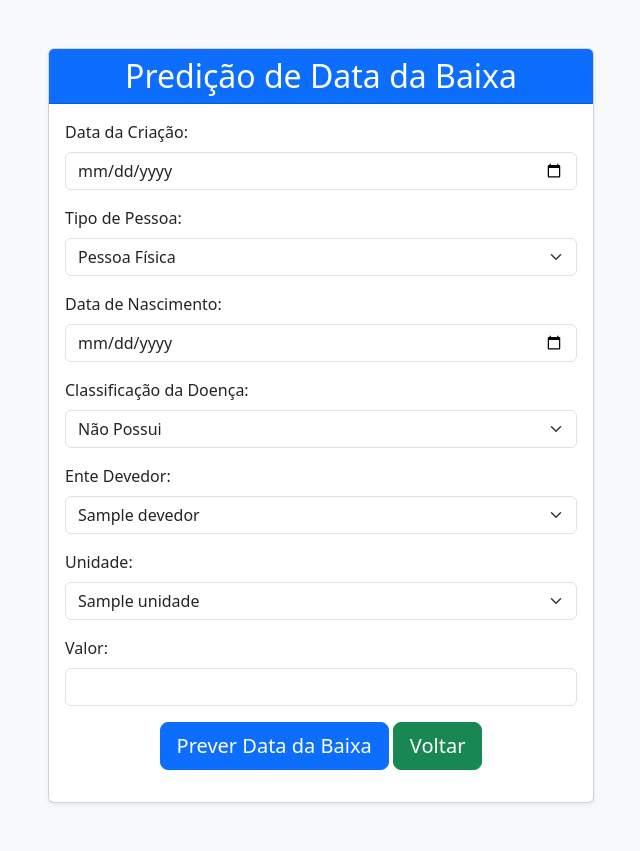
After one commit to anunciado/INF0236-PrecatoryWeb, a Django app: page /predicao_data_baixa/ in a window 1280 px wide. The commit adds this page. Shown: the whole page, without its empty margins (319-959 px from the left). Run offline with Django 5.2, Linux system fonts and the light colour scheme; tables that the repository leaves empty hold one stand-in row (values such as "Sample post"); some libraries are stand-ins or nearby versions.

Commit message:
feat: outra versão funcional

```diff
--- a/precatory/templates/precatory/menu_ia.html
+++ b/precatory/templates/precatory/menu_ia.html
@@ -69,8 +69,8 @@
         <div class="col-md-6">
             <div class="card text-center">
                 <div class="card-body">
-                    <h5>Predição</h5>
-                    <a href="{% url 'predicao_alias' %}" class="btn btn-info">Acessar</a>
+                    <h5>Predição de Data da Baixa</h5>
+                    <a href="{% url 'predicao_data_baixa' %}" class="btn btn-info">Acessar</a>
                 </div>
             </div>
         </div>
--- /dev/null
+++ b/precatory/templates/precatory/predicao_data_baixa.html
@@ -0,0 +1,91 @@
+<!DOCTYPE html>
+<html lang="pt-br">
+<head>
+    <meta charset="UTF-8">
+    <meta name="viewport" content="width=device-width, initial-scale=1.0">
+    <title>Predição de Data da Baixa</title>
+    {% load static %}
+    {% load bootstrap5 %}
+    {% bootstrap_css %}
+    {% bootstrap_javascript %}
+    <link href="../../../static/css/styles.css" rel="stylesheet">
+    <script src="https://cdn.plot.ly/plotly-latest.min.js"></script>
+</head>
+<body>
+
+<div class="container py-5">
+    <div class="row justify-content-center">
+        <div class="col-md-8 col-lg-6">
+            <div class="card shadow-sm">
+                <div class="card-header bg-primary text-white text-center">
+                    <h2 class="mb-0">Predição de Data da Baixa</h2>
+                </div>
+                <div class="card-body">
+                    <form method="post" class="needs-validation" novalidate>
+                        {% csrf_token %}
+                        <div class="mb-3">
+                            <label for="data_da_criacao" class="form-label">Data da Criação:</label>
+                            <input type="date" class="form-control" id="data_da_criacao" name="data_da_criacao"
+                                   required>
+                        </div>
+
+                        <div class="mb-3">
+                            <label for="tipo_de_pessoa" class="form-label">Tipo de Pessoa:</label>
+                            <select class="form-select" id="tipo_de_pessoa" name="tipo_de_pessoa" required>
+                                <option value="PF">Pessoa Física</option>
+                                <option value="PJ">Pessoa Jurídica</option>
+                            </select>
+                        </div>
+
+                        <div class="mb-3">
+                            <label for="data_de_nascimento" class="form-label">Data de Nascimento:</label>
+                            <input type="date" class="form-control" id="data_de_nascimento" name="data_de_nascimento"
+                                   required>
+                        </div>
+
+                        <div class="mb-3">
+                            <label for="classificacao_da_doenca" class="form-label">Classificação da Doença:</label>
+                            <select class="form-select" id="classificacao_da_doenca" name="classificacao_da_doenca"
+                                    required>
+                                <option value="NÃO POSSUI">Não Possui</option>
+                                <option value="GERAL">Geral</option>
+                                <option value="PORTADOR_DEFICIENCIA">PCD</option>
+                            </select>
+                        </div>
+
+                        <div class="mb-3">
+                            <label for="ente_devedor_id" class="form-label">Ente Devedor:</label>
+                            <select class="form-select" id="ente_devedor_id" name="ente_devedor_id" required>
+                                {% for ente in entes_devedores %}
+                                    <option value="{{ ente.id }}">{{ ente.nome }}</option>
+                                {% endfor %}
+                            </select>
+                        </div>
+
+                        <div class="mb-3">
+                            <label for="unidade_id" class="form-label">Unidade:</label>
+                            <select class="form-select" id="unidade_id" name="unidade_id" required>
+                                {% for unidade in unidades %}
+                                    <option value="{{ unidade.id }}">{{ unidade.nome }}</option>
+                                {% endfor %}
+                            </select>
+                        </div>
+
+                        <div class="mb-3">
+                            <label for="valor" class="form-label">Valor:</label>
+                            <input type="number" step="0.01" class="form-control" id="valor" name="valor" required>
+                        </div>
+
+                        <div class="mb-3 text-center">
+                            <button type="submit" class="btn btn-primary btn-lg">Prever Data da Baixa</button>
+                            <a href="{% url 'ia_menu_alias' %}" class="btn btn-success btn-lg">Voltar</a>
+                        </div>
+                    </form>
+                </div>
+            </div>
+        </div>
+    </div>
+</div>
+
+</body>
+</html>
--- a/precatory/urls.py
+++ b/precatory/urls.py
@@ -47,5 +47,5 @@ urlpatterns = [
     path('baixa_modelo_create/', views.baixa_modelo_create, name='baixa_modelo_create_alias'),
     path('train_baixa_model/', views.train_baixa_model, name='train_baixa_model'),
     path('download_baixa_model/', views.download_baixa_model, name='download_baixa_model'),
-    path('predicao/', views.index, name='predicao_alias'),
+    path('predicao_data_baixa/', views.predicao_data_baixa, name='predicao_data_baixa'),
 ]
--- a/precatory/views.py
+++ b/precatory/views.py
@@ -20,6 +20,7 @@ from django_tables2 import SingleTableView
 from sklearn.ensemble import RandomForestRegressor
 from sklearn.metrics import mean_squared_error, mean_absolute_error, r2_score
 from sklearn.model_selection import train_test_split
+from datetime import datetime
 
 from .forms import CSVUploadForm
 from .models import autuacao
@@ -840,3 +841,80 @@ def download_baixa_model(request):
         response = HttpResponse(f.read(), content_type='application/octet-stream')
         response['Content-Disposition'] = 'attachment; filename="modelo_baixa_predicao.pkl"'
         return response
+
+
+def predicao_data_baixa(request):
+    # Carregar os registros de ente_devedor e unidade
+    entes_devedores = ente_devedor.objects.filter(ativo=True).order_by('nome')
+    unidades = unidade.objects.filter(ativo=True).order_by('nome')
+
+    if request.method == 'POST':
+        # Carregar os modelos treinados
+        caminho_modelo_validacao = os.path.join(settings.MEDIA_ROOT, 'modelo_validacao_predicao.pkl')
+        if not os.path.exists(caminho_modelo_validacao):
+            return HttpResponse("Modelo de validação não encontrado. Treine o modelo primeiro.", status=404)
+        modelo_validacao = joblib.load(caminho_modelo_validacao)
+
+        caminho_autuacao_baixa = os.path.join(settings.MEDIA_ROOT, 'modelo_autuacao_predicao.pkl')
+        if not os.path.exists(caminho_autuacao_baixa):
+            return HttpResponse("Modelo de autuação não encontrado. Treine o modelo primeiro.", status=404)
+        modelo_autuacao = joblib.load(caminho_autuacao_baixa)
+
+        caminho_modelo_baixa = os.path.join(settings.MEDIA_ROOT, 'modelo_baixa_predicao.pkl')
+        if not os.path.exists(caminho_modelo_baixa):
+            return HttpResponse("Modelo de baixa não encontrado. Treine o modelo primeiro.", status=404)
+        modelo_baixa = joblib.load(caminho_modelo_baixa)
+
+        # Coletar os dados do formulário
+        dados_formulario = {
+            'data_da_criacao': pd.to_datetime(request.POST['data_da_criacao']).timestamp(),
+            'tipo_de_pessoa': request.POST['tipo_de_pessoa'],
+            'data_de_nascimento': pd.to_datetime(request.POST['data_de_nascimento']).timestamp(),
+            'classificacao_da_doenca': request.POST['classificacao_da_doenca'],
+            'ente_devedor': int(request.POST['ente_devedor_id']),  # Usar o nome correto da feature
+            'unidade': int(request.POST['unidade_id']),  # Usar o nome correto da feature
+            'valor': float(request.POST['valor'])
+        }
+
+        # Fazer a predição da data de validação
+        df = create_df(dados_formulario)
+        predicao_timestamp = modelo_validacao.predict(df)[0]
+        data_da_validacao = datetime.fromtimestamp(predicao_timestamp)
+
+        # Fazer a predição da data de autuação
+        dados_formulario['data_da_validacao'] = data_da_validacao.strftime('%Y-%m-%d')
+        dados_formulario['ano_de_orcamento'] = data_da_validacao.year
+        df = create_df(dados_formulario)
+        predicao_timestamp = modelo_autuacao.predict(df)[0]
+        data_da_autuacao = datetime.fromtimestamp(predicao_timestamp)
+
+        # Fazer a predição da data de baixa
+        dados_formulario['data_da_autuacao'] = data_da_autuacao.strftime('%Y-%m-%d')
+        df = create_df(dados_formulario)
+        predicao_timestamp = modelo_baixa.predict(df)[0]
+        predicao_data_baixa = datetime.fromtimestamp(predicao_timestamp).strftime('%Y-%m-%d')
+
+        # Renderizar a página com o resultado
+        return render(request, 'precatory/resultado_predicao.html', {
+            'predicao_data': predicao_data_baixa
+        })
+
+    # Renderizar o formulário com os registros carregados
+    return render(request, 'precatory/predicao_data_baixa.html', {
+        'entes_devedores': entes_devedores,
+        'unidades': unidades,
+    })
+
+def create_df(dados_formulario):
+    # Criar um DataFrame com os dados do formulário
+    df = pd.DataFrame([dados_formulario])
+    # Aplicar o mesmo pré-processamento usado no treinamento
+    df['data_da_criacao'] = pd.to_datetime(df['data_da_criacao']).astype('int64') / 10 ** 9
+    df['data_de_nascimento'] = pd.to_datetime(df['data_de_nascimento']).astype('int64') / 10 ** 9
+    if 'data_da_validacao' in df.columns: df['data_da_validacao'] = pd.to_datetime(df['data_da_validacao']).astype('int64') / 10 ** 9
+    if 'data_da_autuacao' in df.columns: df['data_da_autuacao'] = pd.to_datetime(df['data_da_autuacao']).astype('int64') / 10 ** 9
+    df['tipo_de_pessoa'] = df['tipo_de_pessoa'].astype('category').cat.codes
+    df['classificacao_da_doenca'] = df['classificacao_da_doenca'].astype('category').cat.codes
+    df['ente_devedor'] = df['ente_devedor'].astype('category').cat.codes
+    df['unidade'] = df['unidade'].astype('category').cat.codes
+    return df
```
Also changed, not shown: precatory/templates/precatory/resultado_predicao.html (added, +38 -0 lines).
